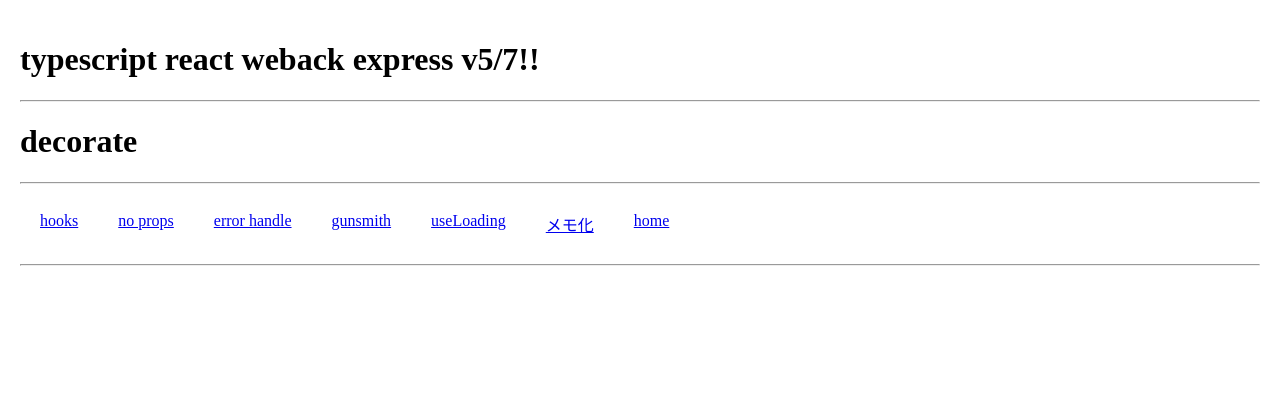
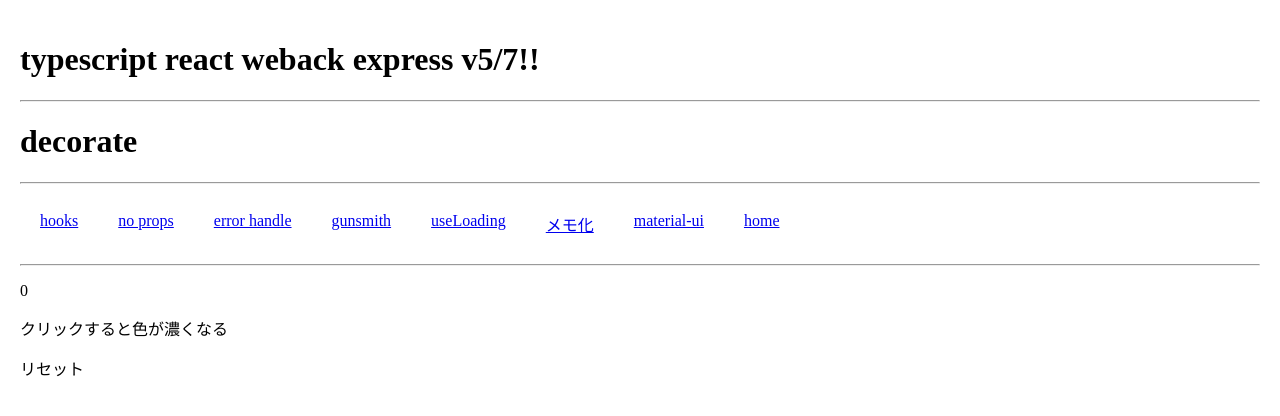
Before and after one commit to zvvlj0219/typescript-react-webpack-express, a React app: page /mui-system in a window 1280 px wide. Shown: the top 416 px of the page. Built offline with nearby package versions, Linux system fonts and the light colour scheme.

Commit message:
mui props

```diff
--- a/package.json
+++ b/package.json
@@ -15,6 +15,10 @@
     "format": "prettier --write src"
   },
   "dependencies": {
+    "@emotion/react": "^11.11.1",
+    "@emotion/styled": "^11.11.0",
+    "@mui/material": "^5.13.7",
+    "@mui/system": "^5.13.7",
     "@types/cors": "^2.8.12",
     "@types/express": "^4.17.13",
     "@types/node": "^17.0.21",
--- a/src/client/App.tsx
+++ b/src/client/App.tsx
@@ -6,8 +6,8 @@ import NoPropsDrilling from './view/NoPropsDrilling'
 import ErrorHandle from './view/ErrorHandle'
 import Weapon from './view/Weapon'
 import { Load } from './view/useLoading'
-import React from 'react'
 import FormPage from './view/メモ化/page'
+import MuiSystem from './view/mui-system/page'
 
 const App: React.VFC = () => (
     <div>
@@ -36,6 +36,9 @@ const App: React.VFC = () => (
             <Link to="/memo" style={{ padding: '20px' }}>
                 メモ化
             </Link>
+            <Link to="/mui-system" style={{ padding: '20px' }}>
+                material-ui
+            </Link>
             <Link to="/" style={{ padding: '20px' }}>
                 home
             </Link>
@@ -49,6 +52,7 @@ const App: React.VFC = () => (
             <Route path="/useContext_customHook" element={<Weapon />} />
             <Route path="/useLoading" element={<Load />} />
             <Route path="/memo" element={<FormPage />} />
+            <Route path="/mui-system" element={<MuiSystem />} />
         </Routes>
     </div>
 )
--- /dev/null
+++ b/src/client/view/mui-system/PropsUsage.tsx
@@ -0,0 +1,33 @@
+import { styled, createTheme, ThemeProvider } from '@mui/system';
+import React ,{ ReactNode, useState } from 'react';
+
+/**
+ * Popsをスタイリングしたコンポーネントに渡す方法
+ *
+ * styled('タグ')<porpsの型>( porps => ({ スタイル }))
+ * styled('タグ')<porpsの型>(({ props1, porps2, ...props}) => ({ スタイル }))
+ *
+ */
+
+
+type CountProps = {
+    count: number
+}
+
+const StyledComponent = styled('div')<CountProps>(({ count }) => ({
+    backgroundColor: `rgba(${(255 - count * 10)}, ${(255 - count)}, ${(255 - count * 10)})`
+}))
+
+const PropsUsage = () => {
+    const [count, setCount] = useState<number>(0)
+
+    return (
+        <StyledComponent count={count}>
+            <p>{count}</p>
+            <p onClick={() => setCount(count + 1)}>クリックすると色が濃くなる</p>
+            <p onClick={() => setCount(0)}>リセット</p>
+        </StyledComponent>
+    )
+}
+
+export default PropsUsage
--- /dev/null
+++ b/src/client/view/mui-system/page.tsx
@@ -0,0 +1,9 @@
+import PropsUsage from "./PropsUsage"
+
+export default function MuiSystem () {
+    return (
+        <div>
+            <PropsUsage />
+        </div>
+    )
+}
```
Also changed, not shown: 1 other file (tests, documents, lock files or other folders).
